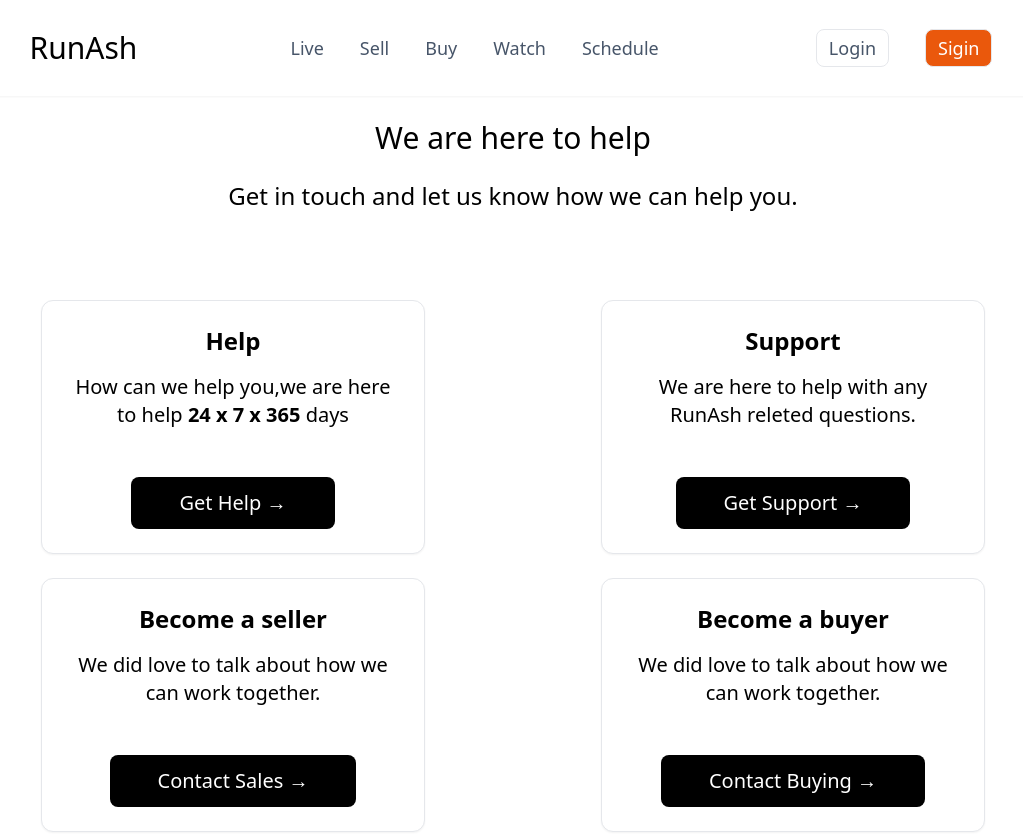
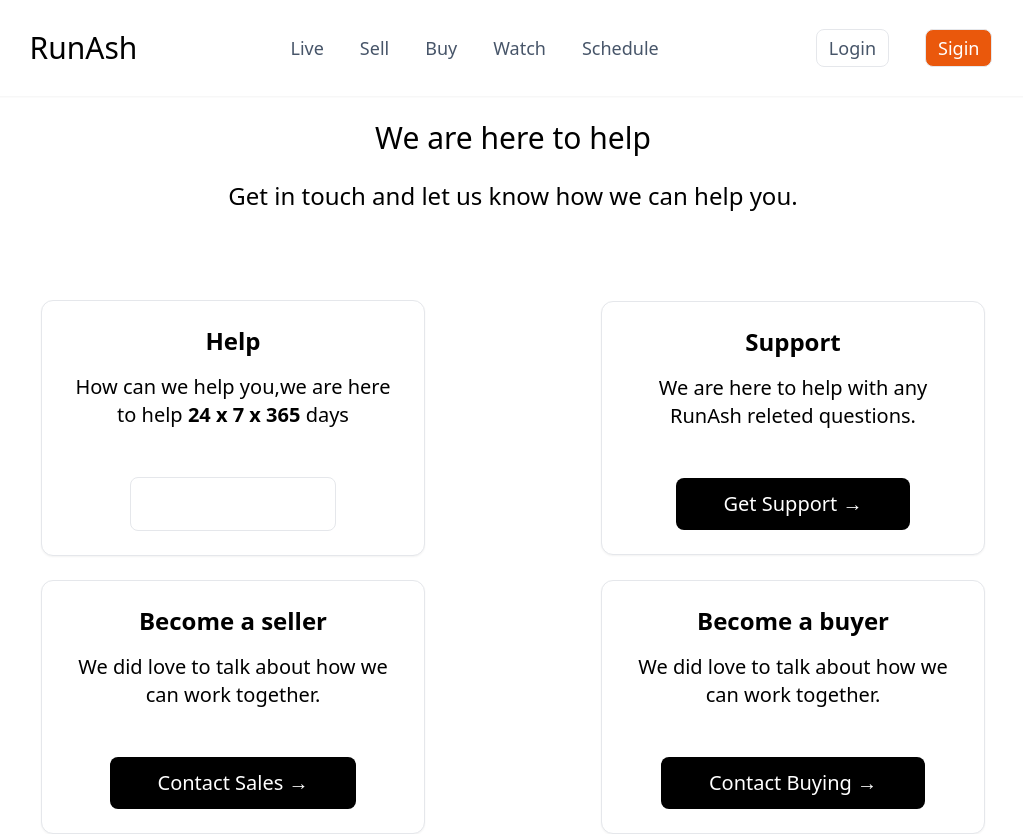
Before and after one commit to Vaibhavmurmu/nextjs13, a Next.js app: page /contact in a window 1280 px wide. Shown: the top 834 px of the page, without its empty margins (127-1150 px from the left). Built offline with nearby package versions, Linux system fonts and the light colour scheme.

Commit message:
Update contact.js

```diff
--- a/pages/contact.js
+++ b/pages/contact.js
@@ -25,7 +25,7 @@ export default function Contact() {
               How can we help you,we are here to help <b>24 x 7 x 365 </b> days
               <br />
                 <Link href="/login">
-                <a className='text-blue-600'><button className="bg-black hover:bg-orange-600 text-center text-white font-medium py-3 px-12 rounded-lg p-3 mt-12">Get Help &rarr;</button></a>
+                <a className='text-blue-600'><button className="bg-white hover:bg-orange-600 text-center text-black border border-ring-black text-white font-n py-3 px-12 rounded-lg p-3 mt-12">Get Help &rarr;</button></a>
                 </Link>
             </p>
           </a>
```
